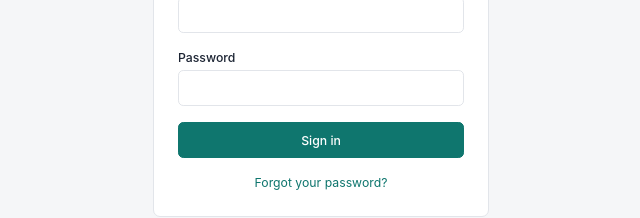
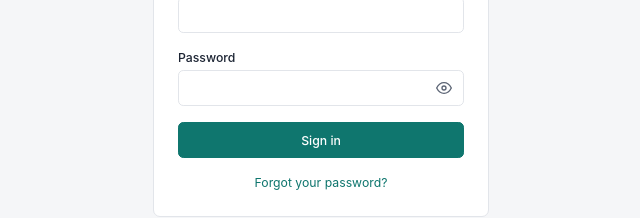
Before and after one commit to yflrafiki/school-assessement, a React (Vite) app in the folder frontend/: page /login in a window 1280 px wide. Shown: the part 368-586 px from the top of the page, without its empty margins (319-959 px from the left). Built offline with nearby package versions, Linux system fonts and the light colour scheme.

Commit message:
Add show/hide password toggle to all password fields

```diff
--- /dev/null
+++ b/frontend/src/components/PasswordInput.tsx
@@ -0,0 +1,40 @@
+import { useState, type ComponentPropsWithRef } from 'react';
+import { FiEye, FiEyeOff } from 'react-icons/fi';
+
+type Props = Omit<ComponentPropsWithRef<'input'>, 'type'>;
+
+/**
+ * Password field with a show/hide button, so people can check what they typed.
+ * Takes the same props as <input> (including react-hook-form's register and the
+ * id / aria attributes that FormField adds), and always starts hidden.
+ */
+export function PasswordInput({ className = 'input', ...props }: Props) {
+  const [visible, setVisible] = useState(false);
+  return (
+    <div className="relative">
+      <input
+        {...props}
+        type={visible ? 'text' : 'password'}
+        className={`${className} pr-10`}
+        // Never offer to spell-check or autocorrect a password, even while it is shown.
+        autoCapitalize="none"
+        autoCorrect="off"
+        spellCheck={false}
+      />
+      <button
+        type="button"
+        onClick={() => setVisible((v) => !v)}
+        aria-label={visible ? 'Hide password' : 'Show password'}
+        aria-pressed={visible}
+        title={visible ? 'Hide password' : 'Show password'}
+        className="absolute inset-y-0 right-0 flex w-10 items-center justify-center rounded-r-md text-muted hover:text-ink focus-visible:text-ink"
+      >
+        {visible ? (
+          <FiEyeOff className="h-4 w-4" aria-hidden />
+        ) : (
+          <FiEye className="h-4 w-4" aria-hidden />
+        )}
+      </button>
+    </div>
+  );
+}
--- a/frontend/src/features/auth/AuthPages.tsx
+++ b/frontend/src/features/auth/AuthPages.tsx
@@ -8,6 +8,7 @@ import { PASSWORD_MIN_LENGTH, forgotPasswordBody, loginBody, newPassword } from
 import { api, setSessionToken, type One } from '../../lib/api';
 import { applyServerErrors, errorMessage } from '../../lib/forms';
 import { FormField } from '../../components/FormField';
+import { PasswordInput } from '../../components/PasswordInput';
 import { Alert, LoadingState } from '../../components/States';
 import { PublicLayout } from '../../app/AppShell';
 import { fetchMe, meKey, useMe } from './useMe';
@@ -79,12 +80,7 @@ export function LoginPage() {
           />
         </FormField>
         <FormField label="Password" error={form.formState.errors.password?.message}>
-          <input
-            className="input"
-            type="password"
-            autoComplete="current-password"
-            {...form.register('password')}
-          />
+          <PasswordInput autoComplete="current-password" {...form.register('password')} />
         </FormField>
         {formError && <Alert>{formError}</Alert>}
         <button type="submit" className="btn-primary w-full" disabled={login.isPending}>
@@ -197,20 +193,10 @@ export function ActivatePage() {
           hint={`At least ${PASSWORD_MIN_LENGTH} characters. A short phrase works well.`}
           error={form.formState.errors.password?.message}
         >
-          <input
-            className="input"
-            type="password"
-            autoComplete="new-password"
-            {...form.register('password')}
-          />
+          <PasswordInput autoComplete="new-password" {...form.register('password')} />
         </FormField>
         <FormField label="Confirm password" error={form.formState.errors.confirm?.message}>
-          <input
-            className="input"
-            type="password"
-            autoComplete="new-password"
-            {...form.register('confirm')}
-          />
+          <PasswordInput autoComplete="new-password" {...form.register('confirm')} />
         </FormField>
         {formError && <Alert>{formError}</Alert>}
         <button type="submit" className="btn-primary w-full" disabled={accept.isPending}>
@@ -332,20 +318,10 @@ export function ResetPasswordPage() {
             hint={`At least ${PASSWORD_MIN_LENGTH} characters`}
             error={form.formState.errors.password?.message}
           >
-            <input
-              className="input"
-              type="password"
-              autoComplete="new-password"
-              {...form.register('password')}
-            />
+            <PasswordInput autoComplete="new-password" {...form.register('password')} />
           </FormField>
           <FormField label="Confirm password" error={form.formState.errors.confirm?.message}>
-            <input
-              className="input"
-              type="password"
-              autoComplete="new-password"
-              {...form.register('confirm')}
-            />
+            <PasswordInput autoComplete="new-password" {...form.register('confirm')} />
           </FormField>
           {formError && (
             <Alert>
--- a/frontend/src/features/auth/ProfilePage.tsx
+++ b/frontend/src/features/auth/ProfilePage.tsx
@@ -8,6 +8,7 @@ import { api } from '../../lib/api';
 import { applyServerErrors } from '../../lib/forms';
 import { PageHeader, Section } from '../../components/PageHeader';
 import { FormField } from '../../components/FormField';
+import { PasswordInput } from '../../components/PasswordInput';
 import { Alert } from '../../components/States';
 import { useCurrentUser } from './useMe';
 
@@ -86,9 +87,7 @@ export function ProfilePage() {
             })}
           >
             <FormField label="Current password" error={e.currentPassword?.message}>
-              <input
-                className="input"
-                type="password"
+              <PasswordInput
                 autoComplete="current-password"
                 {...form.register('currentPassword')}
               />
@@ -98,20 +97,10 @@ export function ProfilePage() {
               hint={`At least ${PASSWORD_MIN_LENGTH} characters`}
               error={e.newPassword?.message}
             >
-              <input
-                className="input"
-                type="password"
-                autoComplete="new-password"
-                {...form.register('newPassword')}
-              />
+              <PasswordInput autoComplete="new-password" {...form.register('newPassword')} />
             </FormField>
             <FormField label="Confirm new password" error={e.confirm?.message}>
-              <input
-                className="input"
-                type="password"
-                autoComplete="new-password"
-                {...form.register('confirm')}
-              />
+              <PasswordInput autoComplete="new-password" {...form.register('confirm')} />
             </FormField>
             {formError && <Alert>{formError}</Alert>}
             {done && (
```
Also changed, not shown: 1 other file (tests, documents, lock files or other folders).
